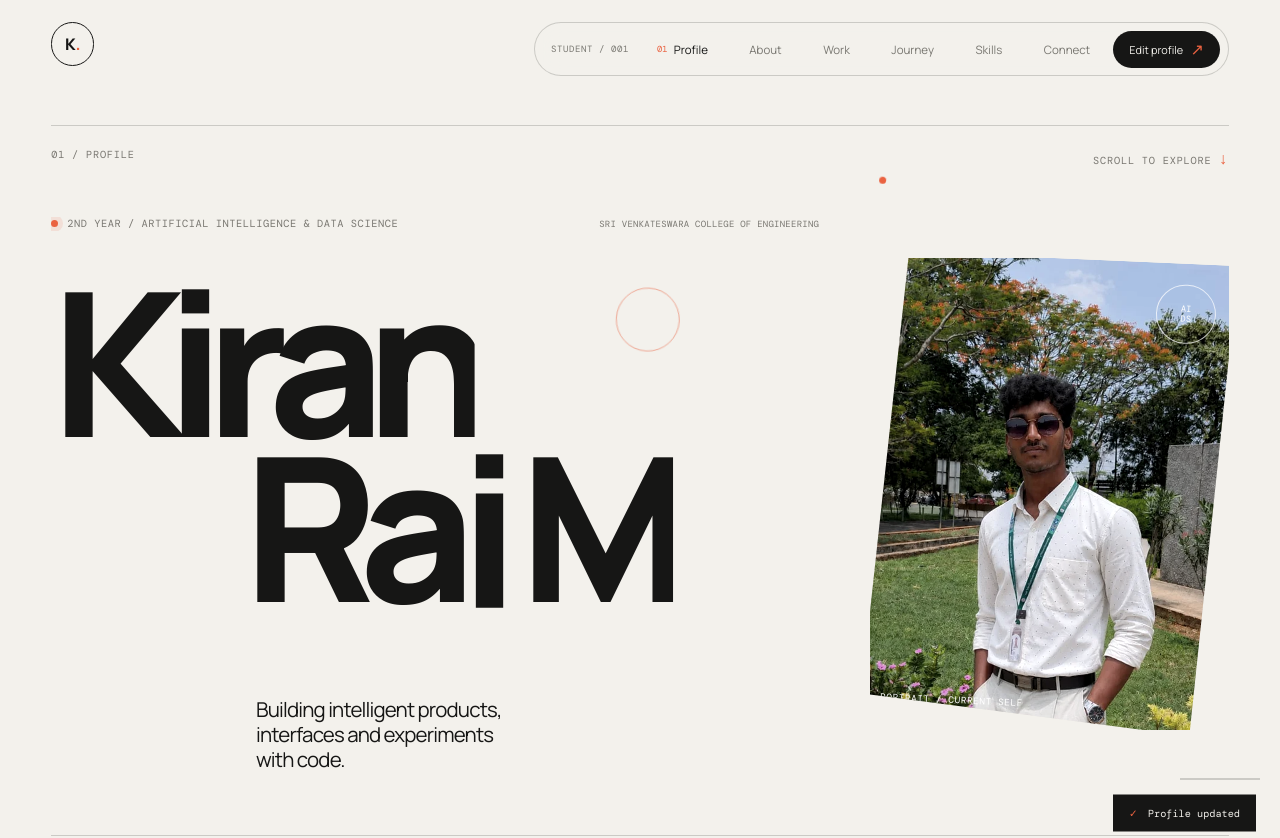
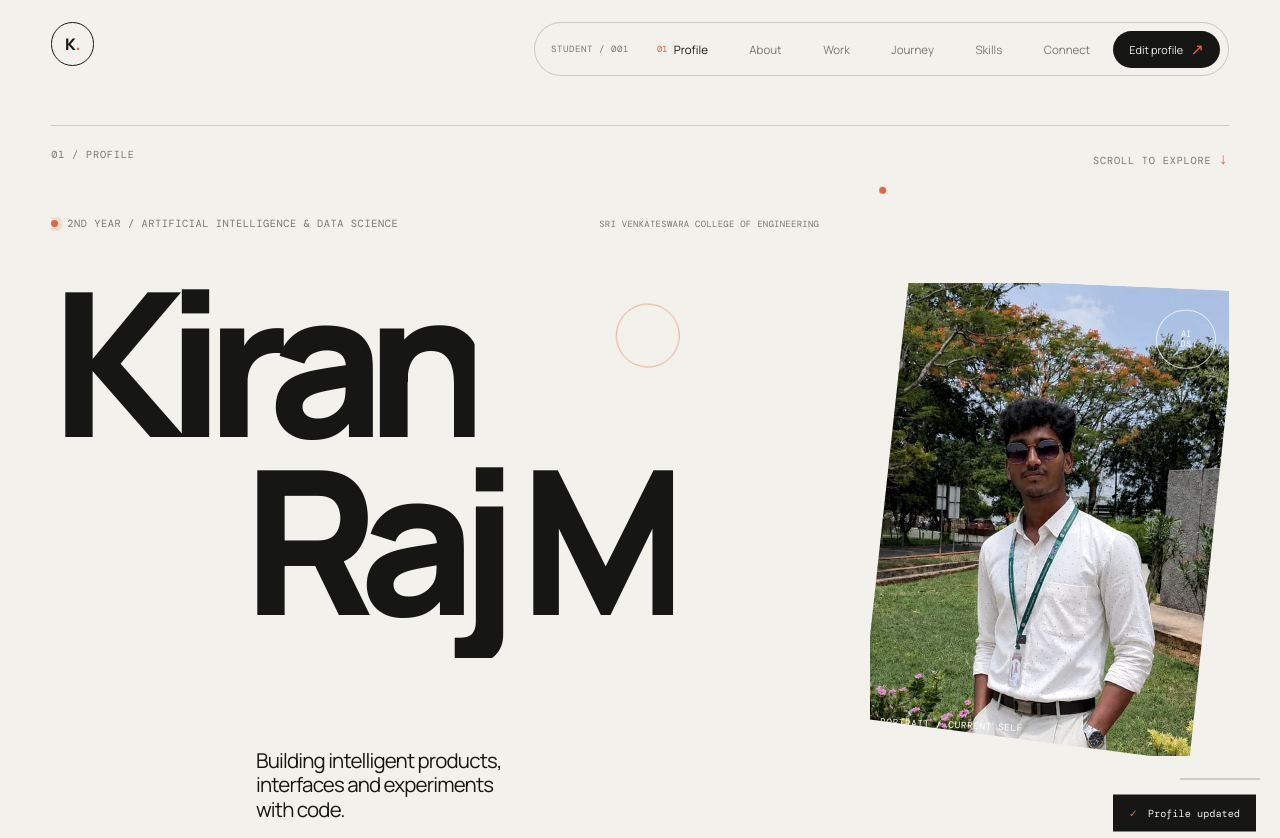
Before and after one commit to Kiran007734/profile_card, a React (Vite) app: page / in a window 1280 px wide. Shown: the top 838 px of the page. Built offline with nearby package versions, Linux system fonts and the light colour scheme.

Commit message:
Fix lowercase j visibility in hero name

```diff
--- a/src/styles.css
+++ b/src/styles.css
@@ -67,7 +67,7 @@ img { display: block; max-width: 100%; }
 .hero-title { margin: 0; font-size: clamp(5.4rem, 15.7vw, 17.8rem); font-weight: 800; letter-spacing: -.095em; line-height: .82; }
 .hero-title .reveal { width: max-content; }
 .hero-title span { display: block; }
-.hero-title-offset { margin-left: 15vw; }
+.hero-title-offset { margin-left: 15vw; line-height: .95; padding-bottom: .12em; }
 .hero-statement { margin: clamp(3rem, 7vw, 7rem) 0 0 max(0px, 16vw); }
 .hero-statement p { margin: 0; font-size: clamp(1rem, 1.6vw, 1.45rem); line-height: 1.2; letter-spacing: -.04em; }
 .hero-portrait-wrap { justify-self: end; width: min(100%, 31rem); }
```
